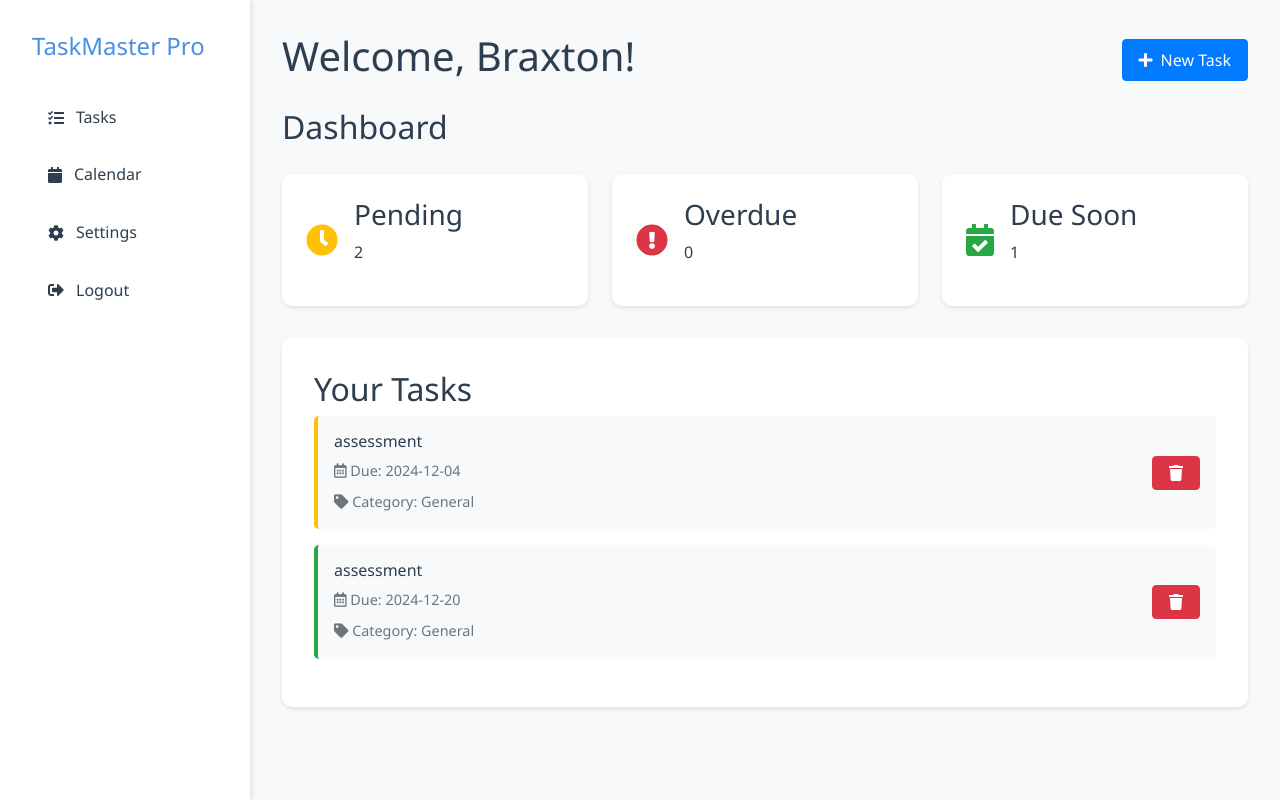
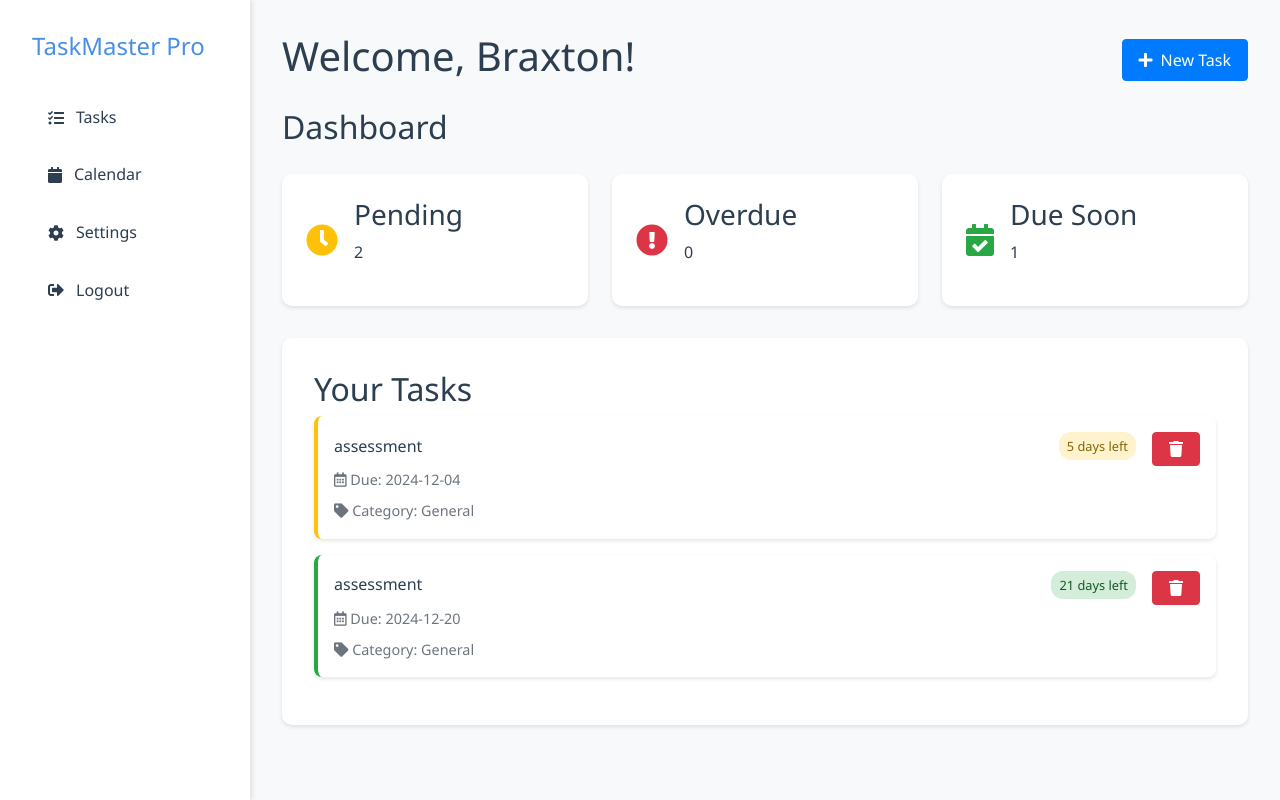
Before and after one commit to DeMass199/Assessment, a Flask app: page /dashboard in a window 1280 px wide. Run offline with Flask 3, Linux system fonts and the light colour scheme; a user stored in the database is signed in; data comes from the database, SQL or seed files in the repository; both versions use the stored data as it was after the commit; some libraries are stand-ins or nearby versions.

Commit message:
functional

```diff
--- a/flask_app/app.py
+++ b/flask_app/app.py
@@ -205,6 +205,19 @@ def signup():
     return render_template("signup.html")
 
 
+def colour(days_left):
+    """Determines the color based on days left until due date."""
+    if days_left < 0:
+        return "red"  # Overdue
+    elif days_left == 0:
+        return "yellow"  # Due today
+    elif days_left == 1:
+        return "yellow"  # Due tomorrow
+    elif days_left <= 7:
+        return "yellow"  # Due soon
+    else:
+        return "on-time"  # On time
+
 @app.route("/dashboard", methods=["GET", "POST"])
 def dashboard():
     if 'user_id' not in session:
@@ -251,22 +264,28 @@ def dashboard():
     todo_list = []
     for todo in todos:
         due_date = datetime.fromisoformat(todo[2])
-        time_left = due_date - datetime.now()
+        time_left = due_date.date() - date.today()
+        days_left = time_left.days
 
-        if time_left.total_seconds() < 0:
-            color = "red"  # Overdue
-        elif time_left <= timedelta(days=7):
-            color = "yellow"  # Due soon
+        color = colour(days_left)
+
+        if days_left < 0:
+            due_text = f"{abs(days_left)} days overdue"
+        elif days_left == 0:
+            due_text = "Due today"
+        elif days_left == 1:
+            due_text = "Due tomorrow"
         else:
-            color = "on-time"
+            due_text = f"{days_left} days left"
 
         todo_list.append({
             "id": todo[0],
             "task": todo[1],
             "due_date": due_date.strftime("%Y-%m-%d"),
             "category": todo[3],
-            "notes": todo[4],  # Add notes to the todo item
-            "color": color
+            "notes": todo[4],
+            "color": color,
+            "due_text": due_text
         })
 
     return render_template("dashboard.html", todo_list=todo_list)
@@ -327,12 +346,14 @@ def calendar_view():
         task_date = datetime.strptime(task[1], "%Y-%m-%d").date()
         if task_date not in task_dict:
             task_dict[task_date] = []
+        days_left = (task_date - date.today()).days
+        task_color = colour(days_left)
         task_dict[task_date].append({
             "task": task[0],
             "due_date": task[1],
             "category": task[2],
-            "notes": task[3],  # Add notes to the task dictionary
-            "color": "red" if task_date < date.today() else "yellow" if task_date <= date.today() + timedelta(days=7) else "on-time"
+            "notes": task[3],
+            "color": task_color
         })
 
     # Build calendar data
--- a/flask_app/static/css/style.css
+++ b/flask_app/static/css/style.css
@@ -416,3 +416,57 @@ footer {
         grid-template-columns: 1fr;
     }
 }
+
+/* Add these styles */
+
+.calendar-task {
+    display: flex;
+    align-items: center;
+    justify-content: space-between;
+    padding: 2px 6px;
+    border-radius: 4px;
+    margin-bottom: 2px;
+}
+
+.calendar-task.red {
+    background-color: #ffe3e3;
+    color: #dc3545;
+}
+
+.calendar-task.yellow {
+    background-color: #fff3cd;
+    color: #856404;
+}
+
+.calendar-task.on-time {
+    background-color: #d4edda;
+    color: #155724;
+}
+
+.due-text {
+    font-size: 0.75em;
+    margin-left: 8px;
+    font-weight: bold;
+}
+
+.due-badge {
+    font-size: 0.8rem;
+    padding: 0.25rem 0.5rem;
+    border-radius: 12px;
+    font-weight: 500;
+}
+
+.due-badge.red {
+    background-color: #ffe3e3;
+    color: #dc3545;
+}
+
+.due-badge.yellow {
+    background-color: #fff3cd;
+    color: #856404;
+}
+
+.due-badge.on-time {
+    background-color: #d4edda;
+    color: #155724;
+}
--- a/flask_app/templates/dashboard.html
+++ b/flask_app/templates/dashboard.html
@@ -99,6 +99,52 @@
                     resize: vertical;
                     min-height: 60px;
                 }
+
+                /* Add these styles */
+                .task-header {
+                    display: flex;
+                    justify-content: space-between;
+                    align-items: center;
+                    margin-bottom: 0.5rem;
+                }
+
+                .due-badge {
+                    font-size: 0.8rem;
+                    padding: 0.25rem 0.5rem;
+                    border-radius: 12px;
+                    font-weight: 500;
+                }
+
+                .due-badge.red {
+                    background-color: #ffe3e3;
+                    color: #dc3545;
+                }
+
+                .due-badge.yellow {
+                    background-color: #fff3cd;
+                    color: #856404;
+                }
+
+                .due-badge.on-time {
+                    background-color: #d4edda;
+                    color: #155724;
+                }
+
+                .task-card {
+                    display: flex;
+                    justify-content: space-between;
+                    align-items: flex-start;
+                    padding: 1rem;
+                    margin-bottom: 1rem;
+                    background: white;
+                    border-radius: 8px;
+                    box-shadow: 0 2px 4px rgba(0,0,0,0.1);
+                }
+
+                .task-content {
+                    flex-grow: 1;
+                    margin-right: 1rem;
+                }
             </style>
 
             <!-- Task Summary -->
@@ -133,7 +179,10 @@
                     {% for todo in todo_list %}
                     <div class="task-card status-{{ todo.color }}">
                         <div class="task-content">
-                            <h3>{{ todo.task }}</h3>
+                            <div class="task-header">
+                                <h3>{{ todo.task }}</h3>
+                                <span class="due-badge {{ todo.color }}">{{ todo.due_text }}</span>
+                            </div>
                             <p><i class="far fa-calendar-alt"></i> Due: {{ todo.due_date }}</p>
                             <p><i class="fas fa-tag"></i> Category: {{ todo.category }}</p>
                             {% if todo.notes %}
```
Also changed, not shown: flask_app/templates/calendar.html (+24 -0 lines), flask_app/todo.db.
